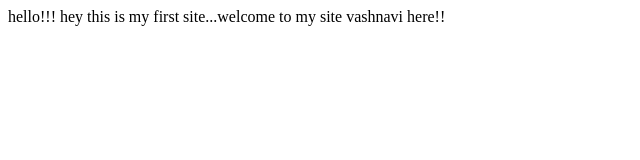
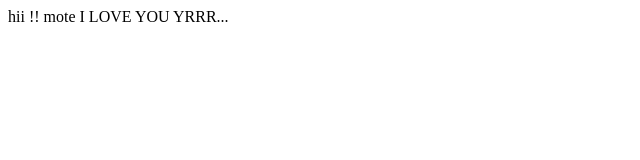
Before and after one commit to vashnavichauhan1825/book-quiz, a plain HTML site: page index.html in a window 1280 px wide. Shown: the whole page, without its empty margins (0-640 px from the left). Drawn offline with Linux system fonts and the light colour scheme.

Commit message:
update README.md

```diff
--- a/index.html
+++ b/index.html
@@ -7,7 +7,6 @@
     <title>vashnavi1825codedreamer</title>
 </head>
 <body>
-    hello!!! hey this is my first site...welcome to my site
-    vashnavi here!!
+    hii !! mote I LOVE YOU YRRR...
 </body>
 </html>
```
